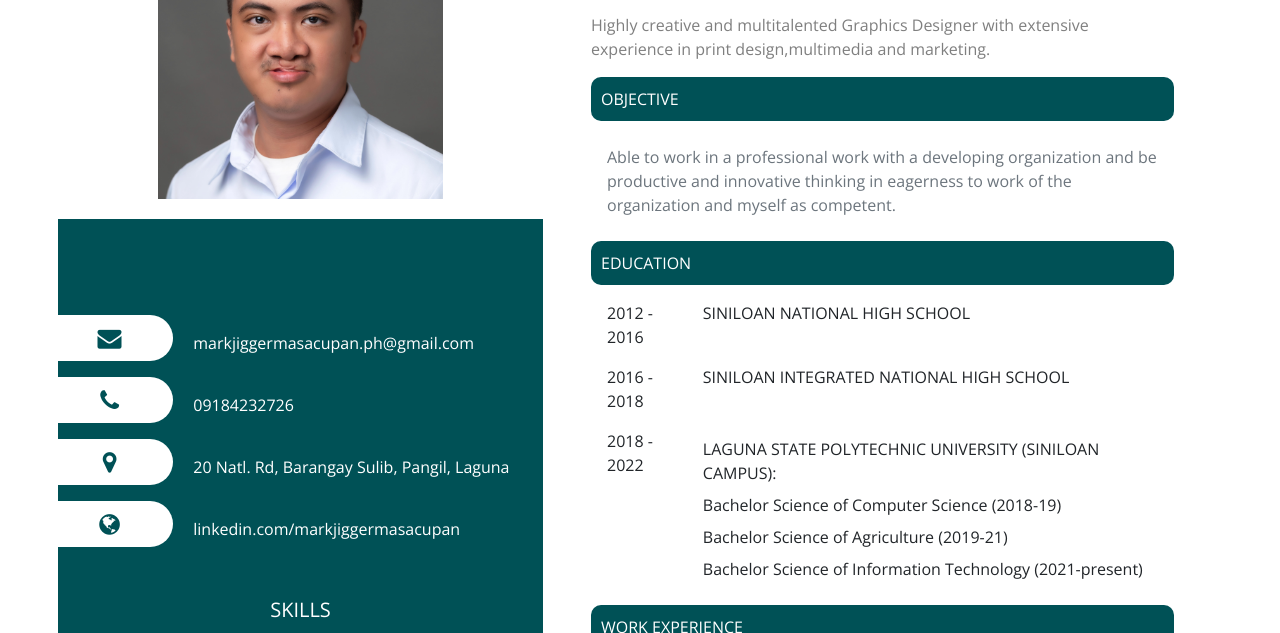
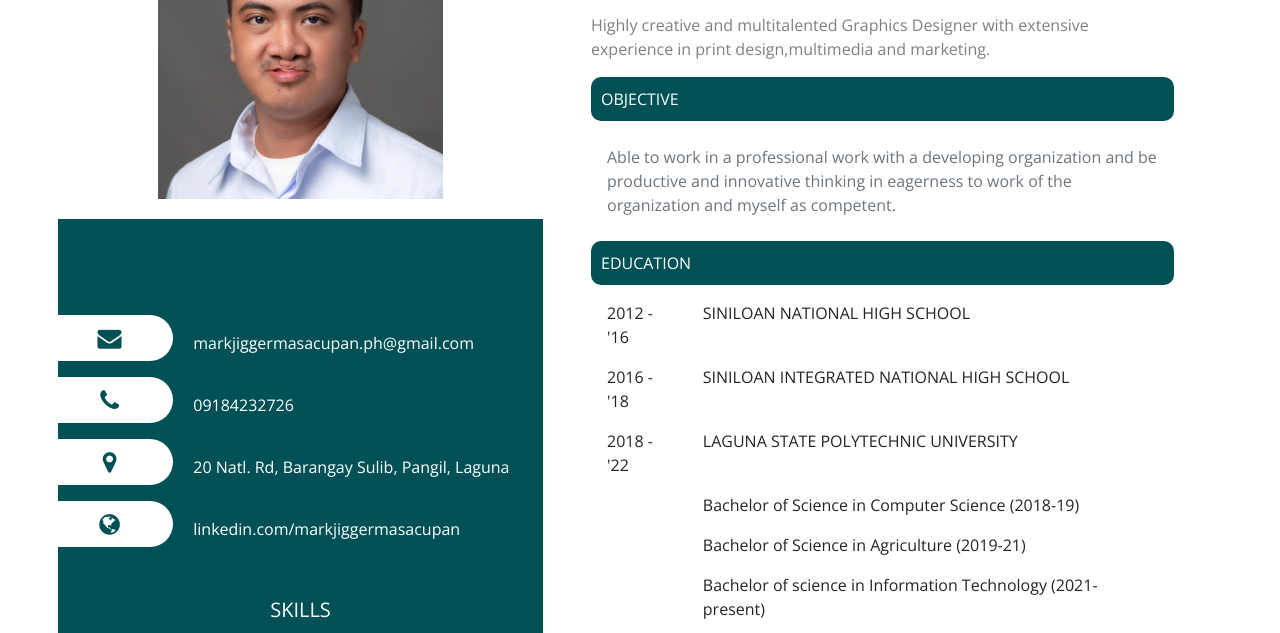
Before and after one commit to markjiggermasacupan/itst-301, a plain HTML site: page slm2-resume/index.html in a window 1280 px wide. Shown: the part 167-800 px from the top of the page. Drawn offline with nearby package versions, Linux system fonts and the light colour scheme.

Commit message:
asdasdds

```diff
--- a/slm2-resume/index.html
+++ b/slm2-resume/index.html
@@ -140,7 +140,7 @@
                     <div class="my-3 px-3">
                         <div class="row ">
                             <div class="col-md-2">
-                                <p>2012 - 2016</p>
+                                <p>2012 - '16</p>
                             </div>
                             <div class="col">
                                 <p> SINILOAN NATIONAL HIGH SCHOOL</p>
@@ -148,7 +148,7 @@
                         </div>
                         <div class="row ">
                             <div class="col-md-2">
-                                <p>2016 - 2018</p>
+                                <p>2016 - '18</p>
                             </div>
                             <div class="col">
                                 <p>SINILOAN INTEGRATED NATIONAL HIGH SCHOOL</p>
@@ -156,22 +156,31 @@
                         </div>
                         <div class="row ">
                             <div class="col-md-2">
-                                <p>2018 - 2022</p>
+                                <p>2018 - '22</p>
                             </div>
                             <div class="col">
-                                <p class="my-2">LAGUNA STATE POLYTECHNIC UNIVERSITY (SINILOAN CAMPUS):</p>
-                                <p class="my-2">
-                                    Bachelor Science of Computer Science (2018-19)
-                                </p>
-                                <p class="my-2">
-                                    Bachelor Science of Agriculture (2019-21)
-                                </p>
-                                <p class="my-2">
-                                    Bachelor Science of Information Technology (2021-present)
-                                </p>
+                              <p>LAGUNA STATE POLYTECHNIC UNIVERSITY</p>
+                          </div>
+                        </div>
+                      <div class="row ">
+                          <div class="col-md-2"> </div>
+                            <div class="col">
+                              <p>Bachelor of Science in Computer Science (2018-19)</p>
                             </div>
+                      </div>
+                      <div class="row ">
+                        <div class="col-md-2"> </div>
+                          <div class="col">
+                            <p>Bachelor of Science in Agriculture (2019-21)</p>
+                          </div>
+                    </div>
+                    <div class="row ">
+                      <div class="col-md-2"> </div>
+                        <div class="col">
+                          <p>Bachelor of science in Information Technology (2021-present)</p>
                         </div>
                     </div>
+                  </div>
                     <p class="header-title">work experience</p>
 
                     <div class="m-3">
```
